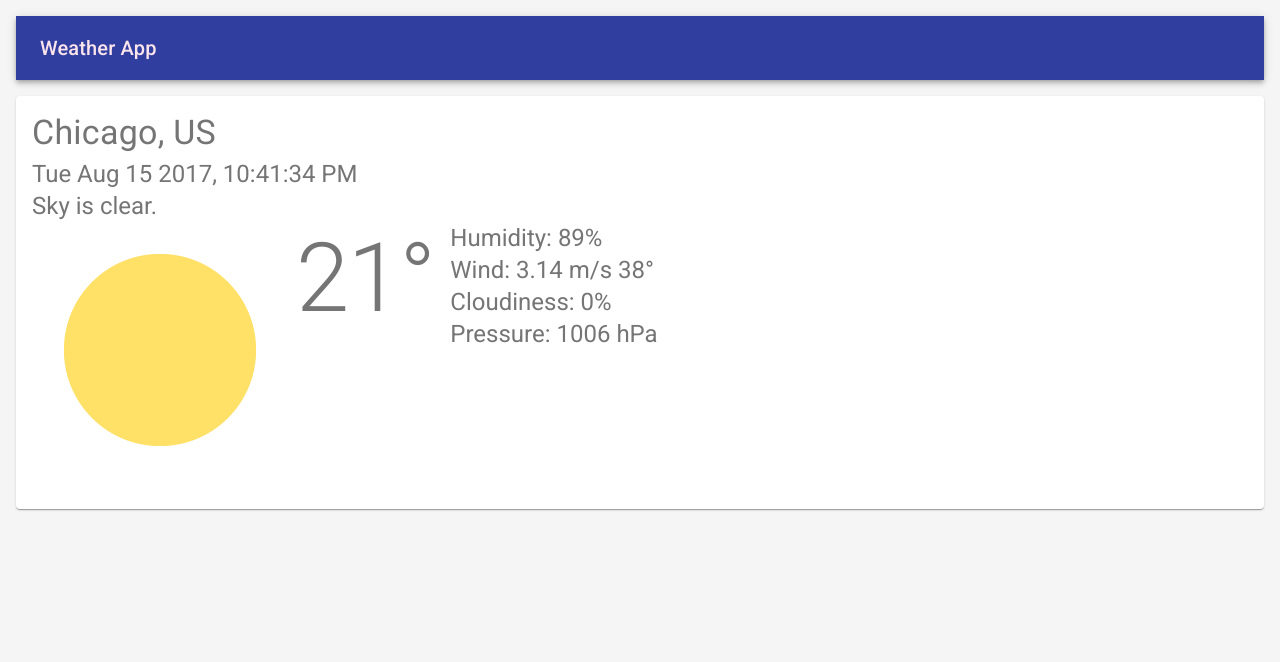
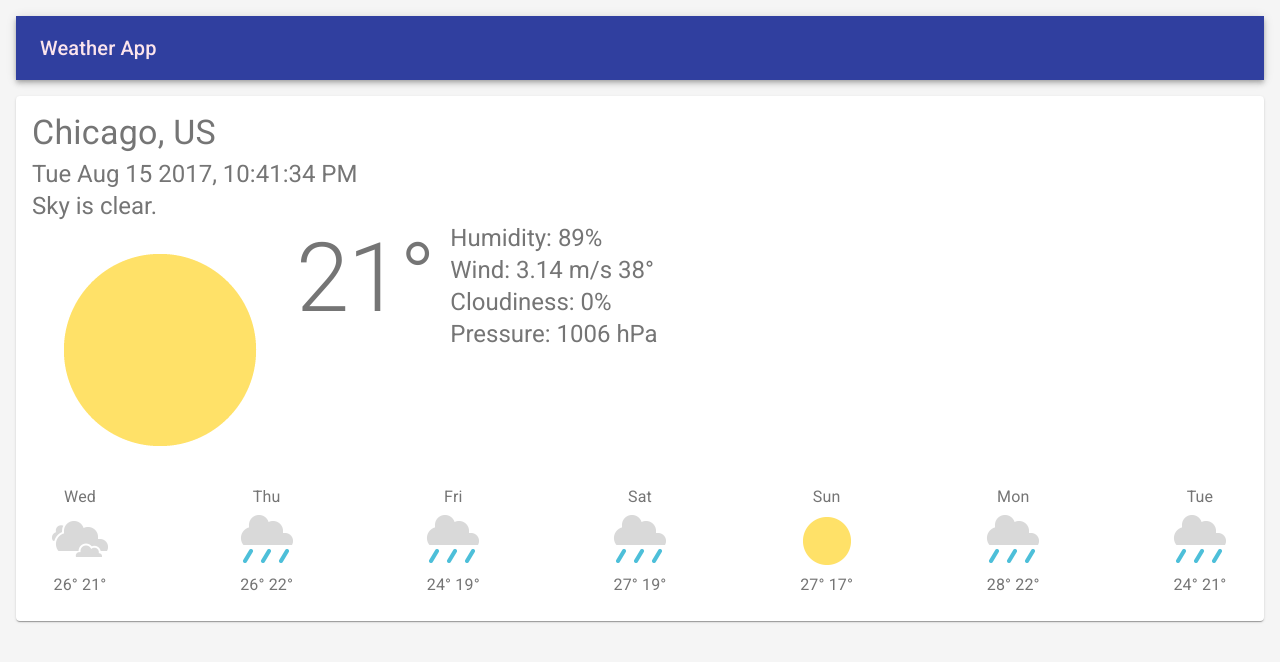
Before and after one commit to Navid-Mousavizdeh/FrontEnd-Test, a React (Create React App) app: page / in a window 1280 px wide. Shown: the top 662 px of the page. Built offline with nearby package versions, Linux system fonts and the light colour scheme.

Commit message:
feat: add weak weather

```diff
--- a/src/Components/WeatherCastPanel.js
+++ b/src/Components/WeatherCastPanel.js
@@ -7,6 +7,11 @@ import Grid from '@mui/material/Grid'
 // Import components
 import TitleBar from './TitleBar'
 import DayWeather from './DayWeather'
+import WeekWeather from './WeekWeather'
+// import icons
+import SunnyIcon from '../Assets/Sunny-Icon.png'
+import RainyIcon from '../Assets/Rainy-Icon.png'
+import CloudyIcon from '../Assets/Cloudy-Icon.png'
 
 // Initialize Weather data
 var weatherData = {
@@ -15,6 +20,51 @@ var weatherData = {
   Cloudiness: '0%',
   Pressure: '1006 hPa',
 }
+
+var weatherWeeklyData = [
+  {
+    Day: 'Wed',
+    Icon: CloudyIcon,
+    Max: '26',
+    Min: '21',
+  },
+  {
+    Day: 'Thu',
+    Icon: RainyIcon,
+    Max: '26',
+    Min: '22',
+  },
+  {
+    Day: 'Fri',
+    Icon: RainyIcon,
+    Max: '24',
+    Min: '19',
+  },
+  {
+    Day: 'Sat',
+    Icon: RainyIcon,
+    Max: '27',
+    Min: '19',
+  },
+  {
+    Day: 'Sun',
+    Icon: SunnyIcon,
+    Max: '27',
+    Min: '17',
+  },
+  {
+    Day: 'Mon',
+    Icon: RainyIcon,
+    Max: '28',
+    Min: '22',
+  },
+  {
+    Day: 'Tue',
+    Icon: RainyIcon,
+    Max: '24',
+    Min: '21',
+  },
+]
 
 function WeatherCastPanel() {
   return (
@@ -39,6 +89,9 @@ function WeatherCastPanel() {
             <Grid item>
               <DayWeather Temperature='21' Data={weatherData} />
             </Grid>
+            <Grid item container>
+              <WeekWeather Data={weatherWeeklyData} />
+            </Grid>
           </Grid>
         </CardContent>
       </Card>
--- /dev/null
+++ b/src/Components/WeekWeather.css
@@ -0,0 +1,5 @@
+.image-weekly-icon {
+  width: 64px;
+  height: 64px;
+  object-fit: contain;
+}
--- /dev/null
+++ b/src/Components/WeekWeather.js
@@ -0,0 +1,48 @@
+import * as React from 'react'
+import './WeekWeather.css'
+// import MUI components
+import Box from '@mui/material/Box'
+import Typography from '@mui/material/Typography'
+
+function WeekWeather(props) {
+  return (
+    <Box sx={{ width: '100%', mx: 2 }}>
+      <Box
+        sx={{
+          display: 'flex',
+          justifyContent: 'space-between',
+        }}
+      >
+        {props.Data.map((item) => (
+          <Box
+            sx={{
+              flexDirection: 'column',
+            }}
+          >
+            <Box>
+              <Typography
+                variant='body1'
+                sx={{ flexGrow: 1, textAlign: 'center' }}
+              >
+                {item.Day}
+              </Typography>
+            </Box>
+            <Box sx={{ display: 'flex', justifyContent: 'center' }}>
+              <img src={item.Icon} className='image-weekly-icon' alt={'Icon'} />
+            </Box>
+            <Box>
+              <Typography
+                variant='body1'
+                sx={{ flexGrow: 1, textAlign: 'center' }}
+              >
+                {item.Max + '° ' + item.Min + '°'}
+              </Typography>
+            </Box>
+          </Box>
+        ))}
+      </Box>
+    </Box>
+  )
+}
+
+export default WeekWeather
```
